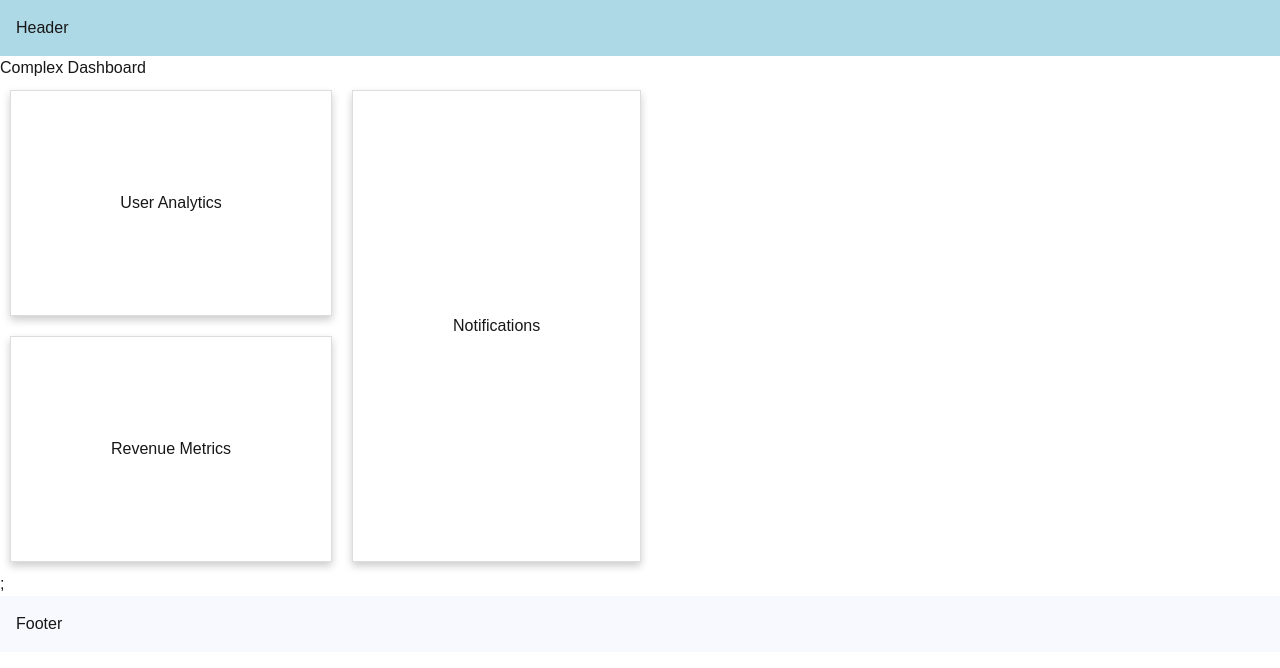
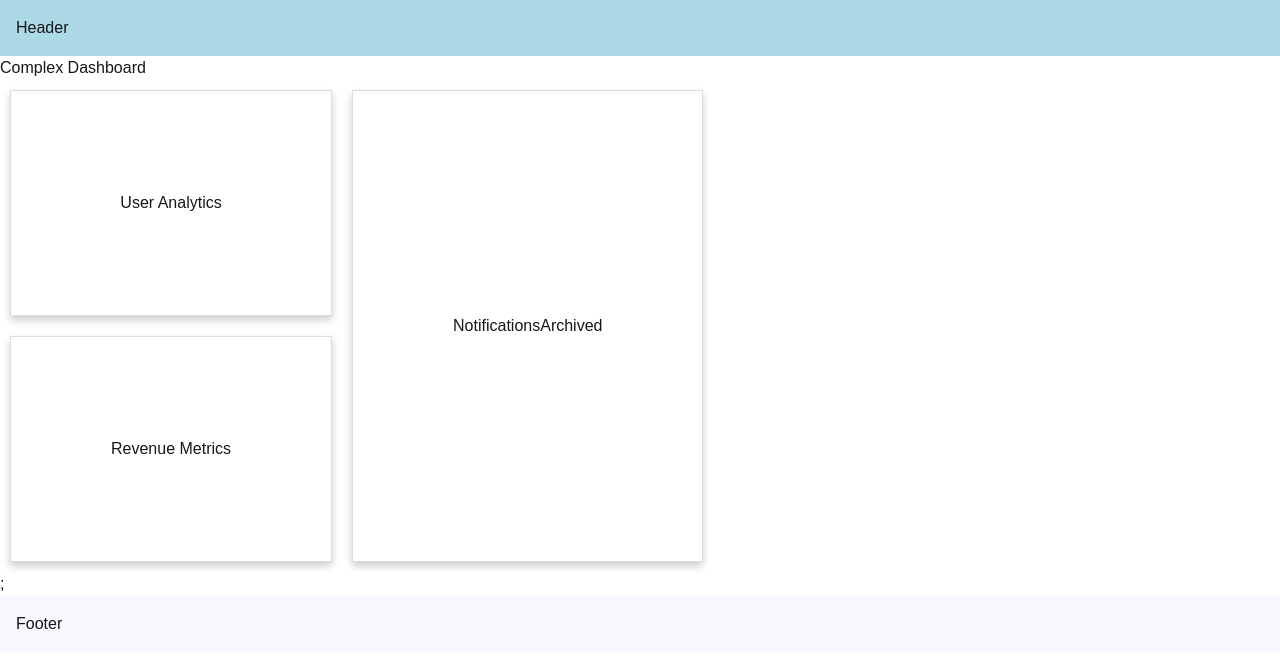
Before and after one commit to Harsha-182/NextJS, a Next.js app in the folder my-app/: page /complex-dashboard in a window 1280 px wide. Shown: the top 668 px of the page. Built offline with nearby package versions, Linux system fonts and the light colour scheme.

Commit message:
Unmatched Routes & Conditional Routes

```diff
--- /dev/null
+++ b/my-app/src/app/complex-dashboard/@login/page.tsx
@@ -0,0 +1,10 @@
+import { Card } from "@/components/card"
+import Link from 'next/link';
+
+export default function Login() {
+	return (
+		<Card>
+			<h1>Please login to continue</h1>
+		</Card>
+	)
+}
--- /dev/null
+++ b/my-app/src/app/complex-dashboard/@notifications/archived/page.tsx
@@ -0,0 +1,13 @@
+import { Card } from "@/components/card"
+import Link from 'next/link';
+
+export default function Login() {
+	return (
+		<Card>
+			<div>Archieved Notifications</div>
+			<div>
+				<Link href='/complex-dashboard'>Default</Link>
+			</div>
+		</Card>
+	)
+}
--- a/my-app/src/app/complex-dashboard/@notifications/page.tsx
+++ b/my-app/src/app/complex-dashboard/@notifications/page.tsx
@@ -1,5 +1,13 @@
 import { Card } from "@/components/card"
+import Link from 'next/link';
 
 export default function Notifications() {
-	return <Card>Notifications</Card>
+	return (
+		<Card>
+			<div>Notifications</div>
+			<div>
+				<Link href='/complex-dashboard/archived'>Archived</Link>
+			</div>
+		</Card>
+	)
 }
--- a/my-app/src/app/complex-dashboard/layout.tsx
+++ b/my-app/src/app/complex-dashboard/layout.tsx
@@ -1,30 +1,31 @@
-import UserAnalytics from "./@users/page";
-import RevenueMetrics from './@revenue/page';
-import Notifications from './@notifications/page';
-
 export default function ComplexDashboardLayout ({
 	children,
 	users,
 	revenue,
-	notifications
+	notifications,
+	login,
 }:{
 	children: React.ReactNode;
 	users: React.ReactNode;
 	revenue: React.ReactNode;
-	notifications: React.ReactNode
+	notifications: React.ReactNode;
+	login: React.ReactNode;
 }) {
-	return (
+	const isLoggedIn = true;
+	return isLoggedIn? (
 		<>
 			<div>{children}</div> {/* Content from page.tsx*/}
 			<div style={{display: 'flex'}}>
 				<div style={{display: 'flex', flexDirection: 'column'}}>
-					<UserAnalytics/>
-					<RevenueMetrics/>
+					{users}
+					{revenue}
 				</div>
 				<div style={{display: 'flex', flex: 1}}>
-					<Notifications/>
+					{notifications}
 				</div>
 			</div>
 		</>
+		): (
+			login
 	)
 }
```
